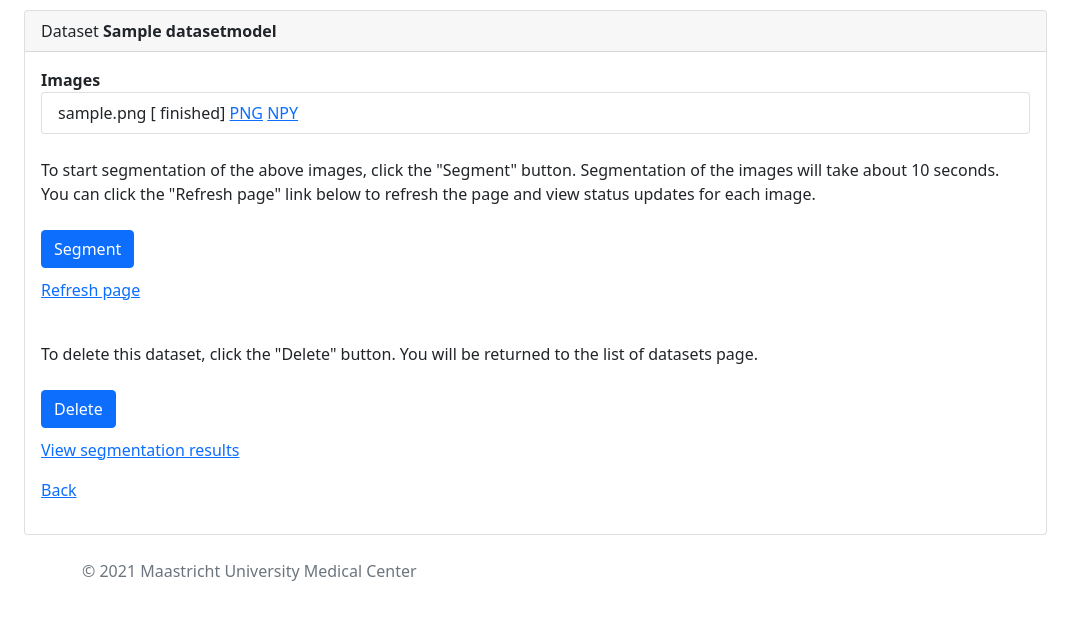
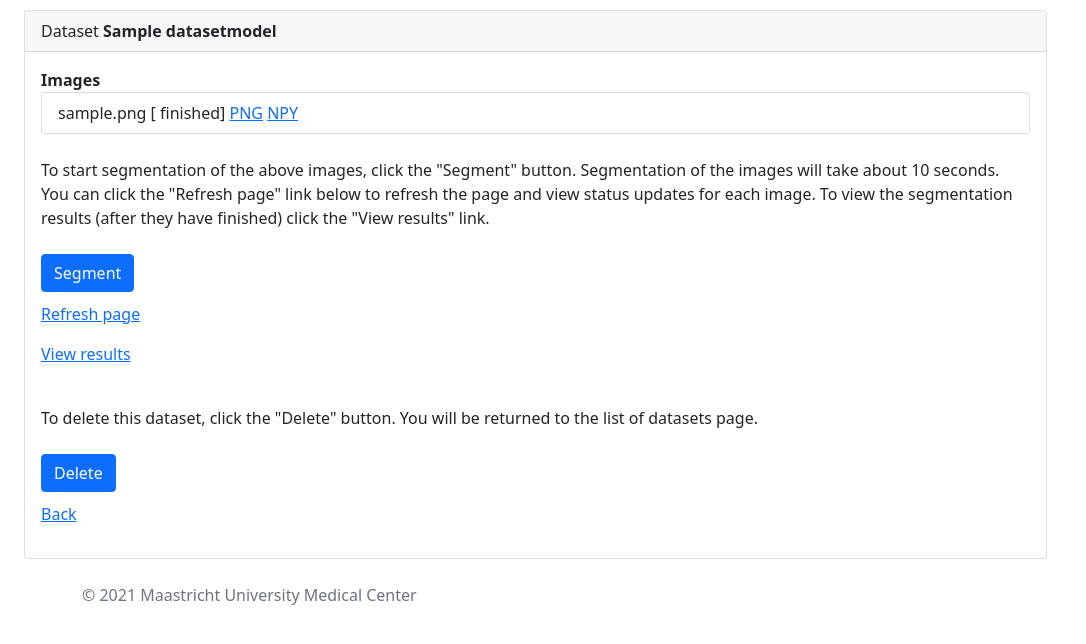
Before and after one commit to rbrecheisen/l3autoseg-old, a Django app: template src/server/segmentation/templates/dataset.html in a window 1280 px wide. Shown: the part 58-702 px from the top of the page, without its empty margins (0-1086 px from the left). Run offline with Django 3.2, Linux system fonts and the light colour scheme; tables that the repository leaves empty hold one stand-in row (values such as "Sample post"); the template is opened without the code that fills it: values that come from a table or form of the project are taken from there, most other values are stand-ins (such as "Sample title", 1, 10 or a date in 2020); parts of the project's set-up code (start-up, migrations or seed data) failed here and were passed over.

Commit message:
Improved dataset.html

```diff
--- a/src/server/segmentation/templates/dataset.html
+++ b/src/server/segmentation/templates/dataset.html
@@ -29,13 +29,15 @@
                     <br>
                     To start segmentation of the above images, click the "Segment" button. Segmentation
                     of the images will take about {{ nr_secs }} seconds. You can click the "Refresh page"
-                    link below to refresh the page and view status updates for each image.<br>
+                    link below to refresh the page and view status updates for each image. To view the
+                    segmentation results (after they have finished) click the "View results" link.<br>
                     <br>
                     <a href="/segmentation/datasets/{{ dataset.id }}?action=segment">
                         <button class="btn btn-primary">Segment</button>
                     </a>
                     <br>
                     <p style="margin-top: 10px"><a href="/segmentation/datasets/{{ dataset.id }}">Refresh page</a></p>
+                    <p style="margin-top: 10px"><a href="/segmentation/datasets/{{ dataset.id }}/results/">View results</a></p>
                     <br>
                     To delete this dataset, click the "Delete" button. You will be returned to the list
                     of datasets page.<br>
@@ -44,7 +46,6 @@
                         <button class="btn btn-primary">Delete</button>
                     </a>
                     <br>
-                    <p style="margin-top: 10px"><a href="/segmentation/datasets/{{ dataset.id }}/results/">View segmentation results</a></p>
                     <p style="margin-top: 10px"><a href="/segmentation/datasets/">Back</a></p>
                 </div>
             </div>
```
